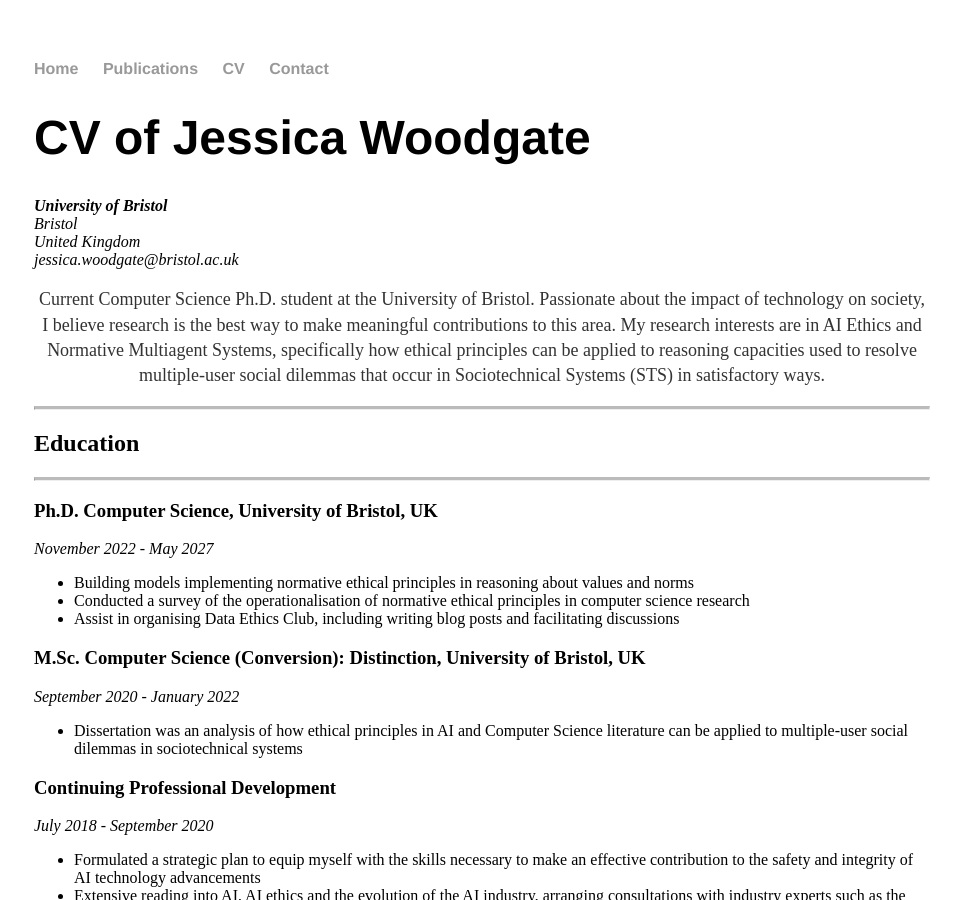
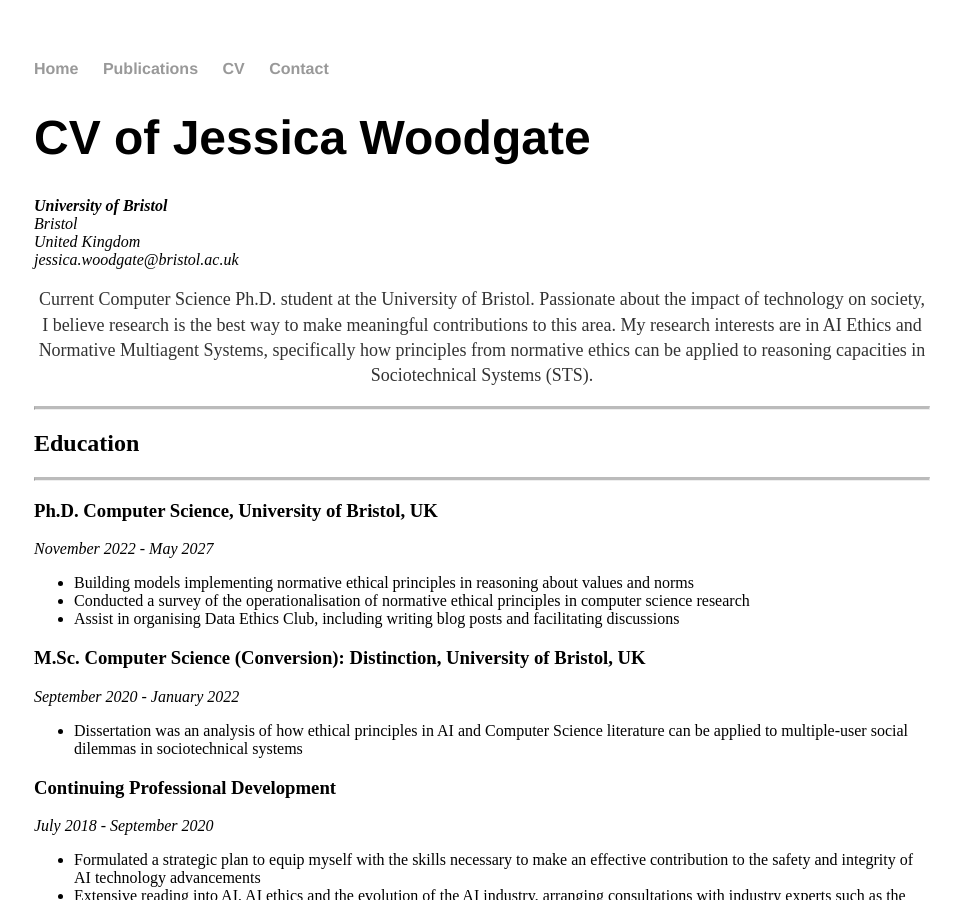
Before and after one commit to jessica-woodgate/jessica-woodgate.github.io, a Jekyll site: the page built from docs/cv/index.html, in a window 1280 px wide and 900 px high. Shown: the whole window, without its empty margins (158-1119 px from the left). Built offline with Jekyll 4.4.1, drawn with Linux system fonts in a browser that asks for light colours.

Commit message:
edited cv blurb

```diff
--- a/docs/cv/index.html
+++ b/docs/cv/index.html
@@ -13,7 +13,7 @@
 					<span class="obfuscate">jessica.woodgate@bristol.ac.uk</span>
 					</address>
 					<p style="text-align: center">
-						Current Computer Science Ph.D. student at the University of Bristol. Passionate about the impact of technology on society, I believe research is the best way to make meaningful contributions to this area. My research interests are in AI Ethics and Normative Multiagent Systems, specifically how ethical principles can be applied to reasoning capacities used to resolve multiple-user social dilemmas that occur in  Sociotechnical Systems (STS) in satisfactory ways.</p>
+						Current Computer Science Ph.D. student at the University of Bristol. Passionate about the impact of technology on society, I believe research is the best way to make meaningful contributions to this area. My research interests are in AI Ethics and Normative Multiagent Systems, specifically how principles from normative ethics can be applied to reasoning capacities in  Sociotechnical Systems (STS).</p>
 
 					<hr class="solid">
 					<h2>Education</h2>
```
